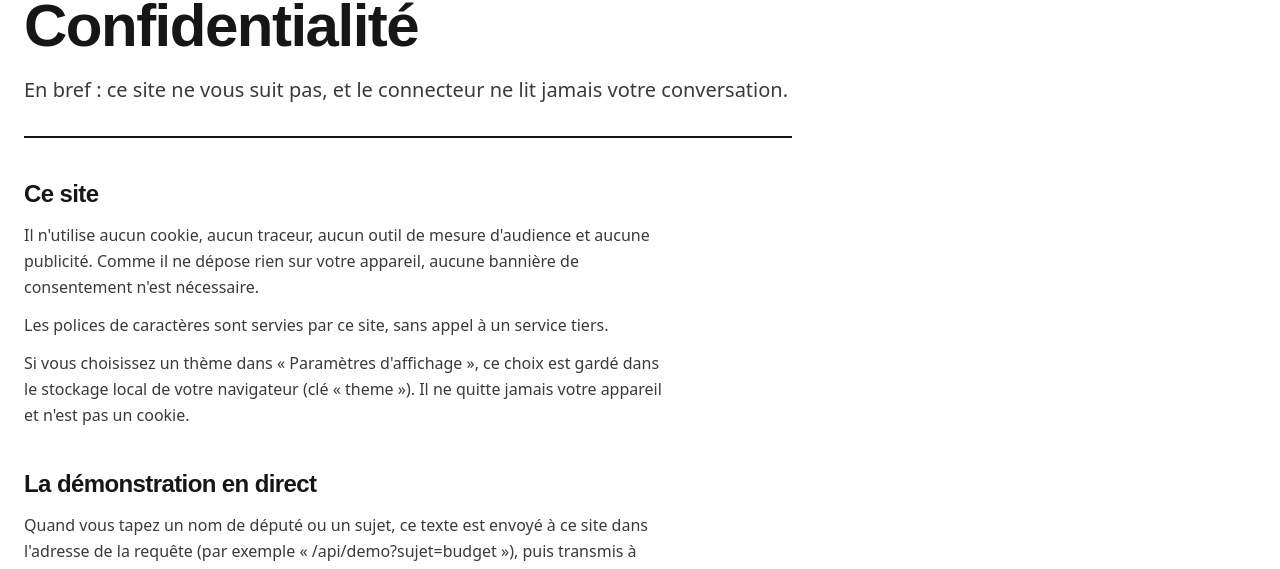
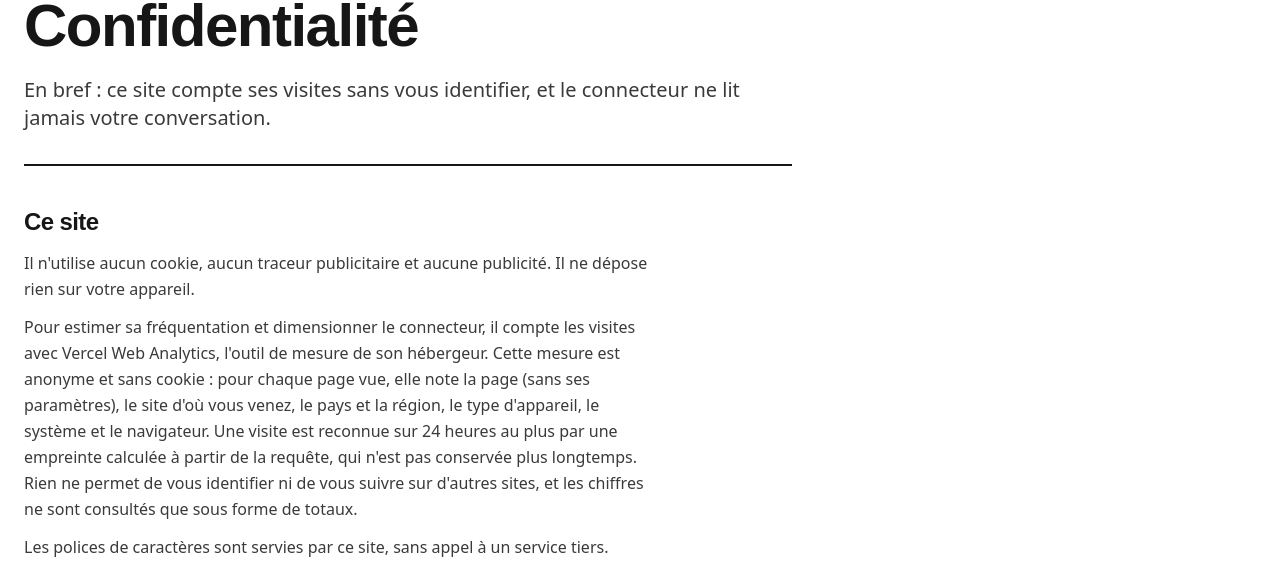
Before and after one commit to Toumi-Elyes/mcp-assemblee-nationale, a Next.js app in the folder web/: page /confidentialite in a window 1280 px wide. Shown: the part 205-774 px from the top of the page. Built offline with nearby package versions, Linux system fonts and the light colour scheme; no server answers.

Commit message:
feat: mesure la fréquentation de la landing avec vercel web analytics, sans cookie

```diff
--- a/web/package.json
+++ b/web/package.json
@@ -16,6 +16,7 @@
     "@fontsource/barlow-semi-condensed": "^5.3.0",
     "@fontsource/public-sans": "^5.3.0",
     "@phosphor-icons/react": "^2.1.10",
+    "@vercel/analytics": "2.0.1",
     "next": "^16.4.3",
     "react": "^19.3.1",
     "react-dom": "^19.3.1",
--- a/web/src/app/confidentialite/page.tsx
+++ b/web/src/app/confidentialite/page.tsx
@@ -5,7 +5,7 @@ import { GITHUB_ISSUES_URL } from "@/lib/config";
 
 export const metadata: Metadata = {
   title: "Confidentialité",
-  description: "Ce site n'utilise aucun cookie ni outil de mesure. Le connecteur ne reçoit que la recherche envoyée par l'assistant.",
+  description: "Ce site n'utilise aucun cookie ; il compte ses visites de façon anonyme. Le connecteur ne reçoit que la recherche envoyée par l'assistant.",
   alternates: { canonical: "/confidentialite" },
 };
 
@@ -13,12 +13,13 @@ const ConfidentialitePage: React.FC = () => {
   return (
     <LegalPage
       title="Confidentialité"
-      intro="En bref : ce site ne vous suit pas, et le connecteur ne lit jamais votre conversation."
+      intro="En bref : ce site compte ses visites sans vous identifier, et le connecteur ne lit jamais votre conversation."
       blocks={[
         {
           title: "Ce site",
           paragraphs: [
-            "Il n'utilise aucun cookie, aucun traceur, aucun outil de mesure d'audience et aucune publicité. Comme il ne dépose rien sur votre appareil, aucune bannière de consentement n'est nécessaire.",
+            "Il n'utilise aucun cookie, aucun traceur publicitaire et aucune publicité. Il ne dépose rien sur votre appareil.",
+            "Pour estimer sa fréquentation et dimensionner le connecteur, il compte les visites avec Vercel Web Analytics, l'outil de mesure de son hébergeur. Cette mesure est anonyme et sans cookie : pour chaque page vue, elle note la page (sans ses paramètres), le site d'où vous venez, le pays et la région, le type d'appareil, le système et le navigateur. Une visite est reconnue sur 24 heures au plus par une empreinte calculée à partir de la requête, qui n'est pas conservée plus longtemps. Rien ne permet de vous identifier ni de vous suivre sur d'autres sites, et les chiffres ne sont consultés que sous forme de totaux.",
             "Les polices de caractères sont servies par ce site, sans appel à un service tiers.",
             "Si vous choisissez un thème dans « Paramètres d'affichage », ce choix est gardé dans le stockage local de votre navigateur (clé « theme »). Il ne quitte jamais votre appareil et n'est pas un cookie.",
           ],
--- a/web/src/app/layout.tsx
+++ b/web/src/app/layout.tsx
@@ -1,4 +1,5 @@
 import type { Metadata, Viewport } from "next";
+import { Audience } from "@/components/audience";
 import { SiteFooter } from "@/components/site-footer";
 import { PatternDefs } from "@/components/pattern-defs";
 import { SiteNav } from "@/components/site-nav";
@@ -50,6 +51,7 @@ const RootLayout: React.FC<{ children: React.ReactNode }> = ({ children }) => {
         <SiteNav />
         {children}
         <SiteFooter />
+        {process.env.NODE_ENV === "production" ? <Audience /> : null}
       </body>
     </html>
   );
--- /dev/null
+++ b/web/src/components/audience.tsx
@@ -0,0 +1,15 @@
+"use client";
+
+import { Analytics, type BeforeSendEvent } from "@vercel/analytics/next";
+
+// Mesure d'audience sans cookie : on ne garde que le chemin de la page, jamais les paramètres.
+function withoutQuery(event: BeforeSendEvent): BeforeSendEvent {
+  const url = new URL(event.url);
+  url.search = "";
+  url.hash = "";
+  return { ...event, url: url.toString() };
+}
+
+export const Audience: React.FC = () => {
+  return <Analytics beforeSend={withoutQuery} />;
+};
```
Also changed, not shown: 2 other files (tests, documents, lock files or other folders).
